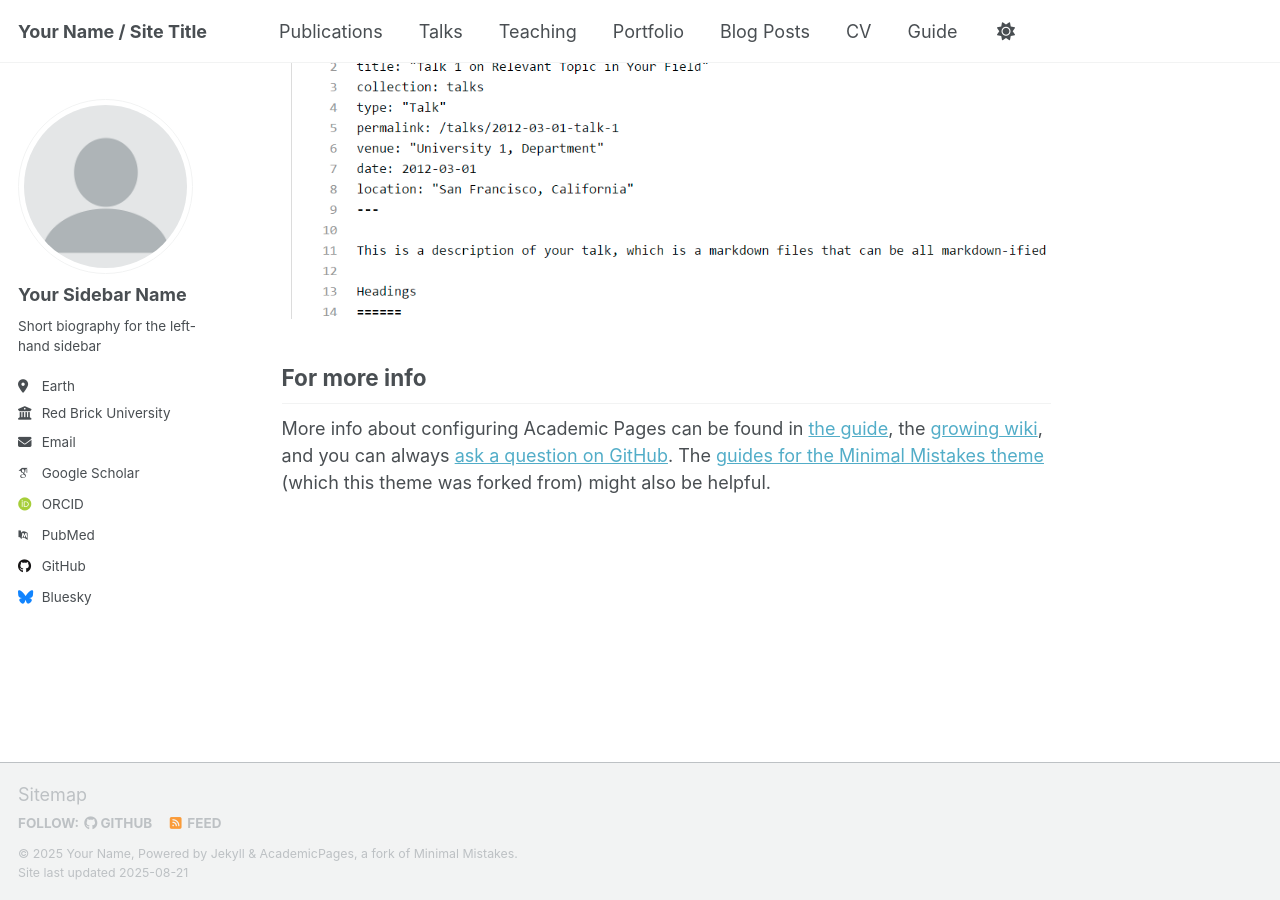
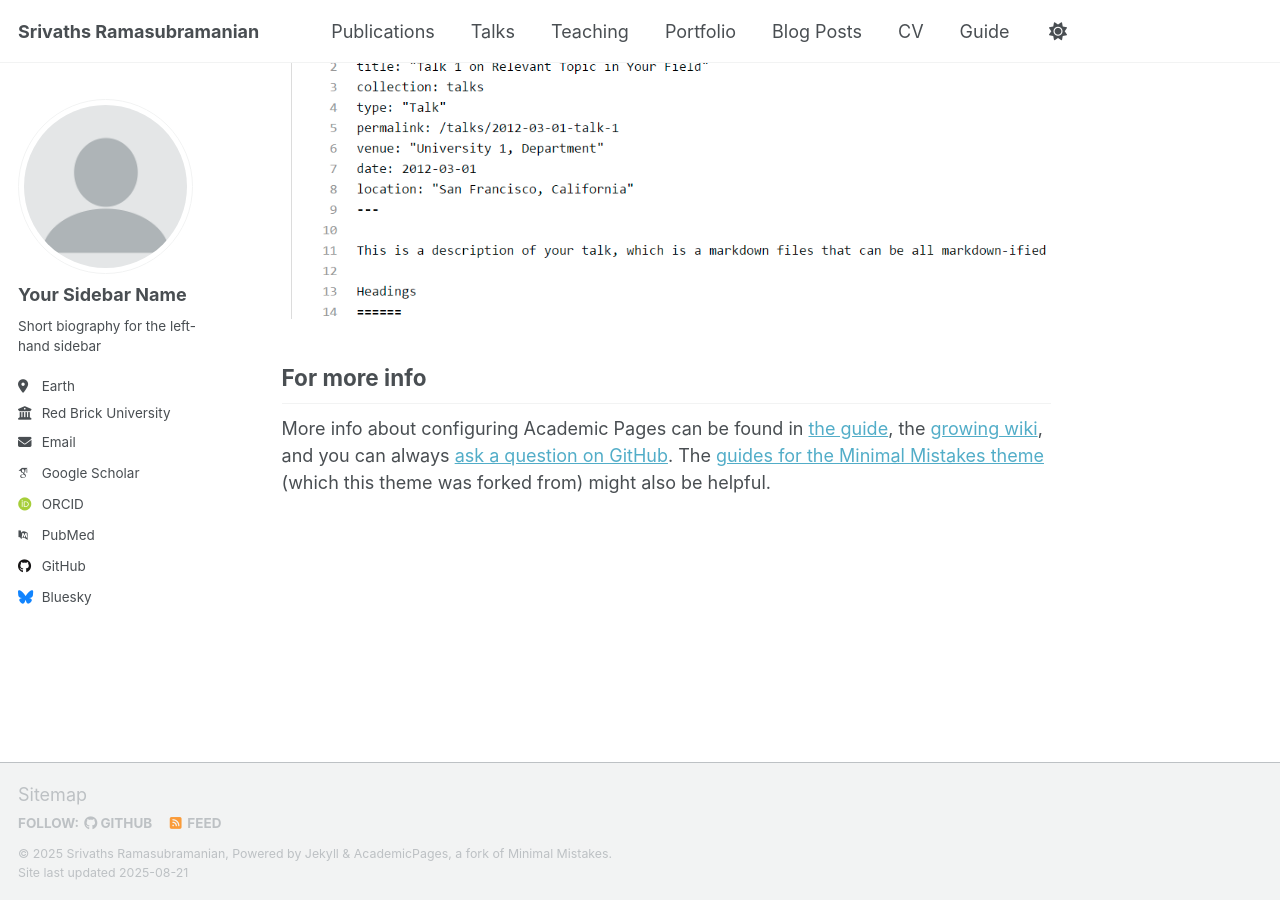
Before and after one commit to srivaths-Va2/srivaths-Va2.github.io, a Jekyll site: the page built from _pages/about.md, in a window 1280 px wide and 900 px high, scrolled down 2880 px. Built offline with Jekyll 4.4.1, drawn with Linux system fonts in a browser that asks for light colours; some web fonts are replaced; a script that is not in the unit is left out.

Commit message:
first site-wide config

```diff
--- a/_config.yml
+++ b/_config.yml
@@ -9,13 +9,13 @@
 # Basic Site Settings
 locale                   : "en-US"
 site_theme               : "default" # Currently available options are "default", "air"
-title                    : "Your Name / Site Title"
+title                    : "Srivaths Ramasubramanian"
 title_separator          : "-"
-name                     : &name "Your Name"
+name                     : &name "Srivaths Ramasubramanian" # This is the name that appears in the title tag and the sidebar
 description              : &description "personal description"
-url                      : https://academicpages.github.io # the base hostname & protocol for your site e.g. "https://[your GitHub username].github.io" or if you already have some other page hosted on Github then use "https://[your GitHub username].github.io/[Your Repo Name]"
+url                      : https://srivaths-Va2.github.io # the base hostname & protocol for your site e.g. "https://[your GitHub username].github.io" or if you already have some other page hosted on Github then use "https://[your GitHub username].github.io/[Your Repo Name]"
 baseurl                  : "" # the subpath of your site, e.g. "/blog"
-repository               : "academicpages/academicpages.github.io"
+repository               : "srivaths-Va2/srivaths-Va2.github.io"
 
 # Site Author - The following control what appear as part of the author content on the side bar.
 #               If a field is blank the icon and link will not appear, otherwise it will be shown.
```
